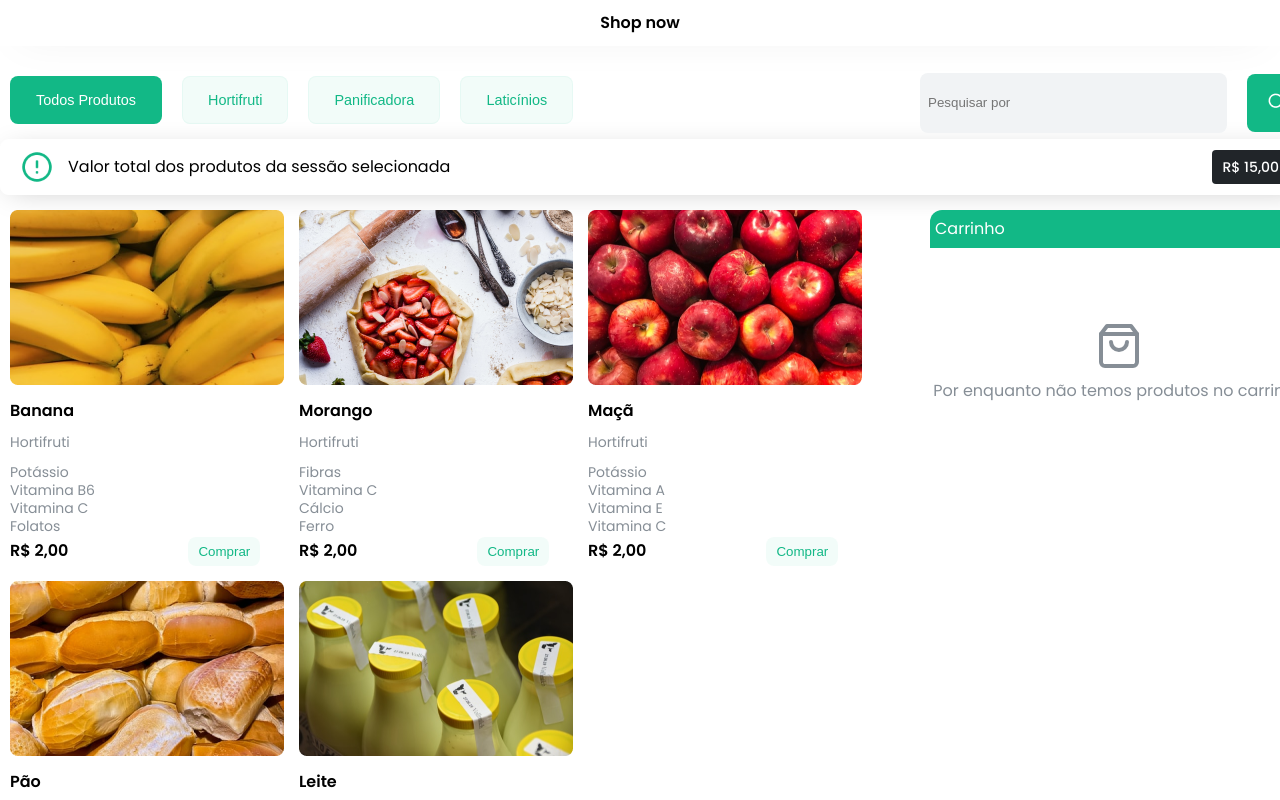
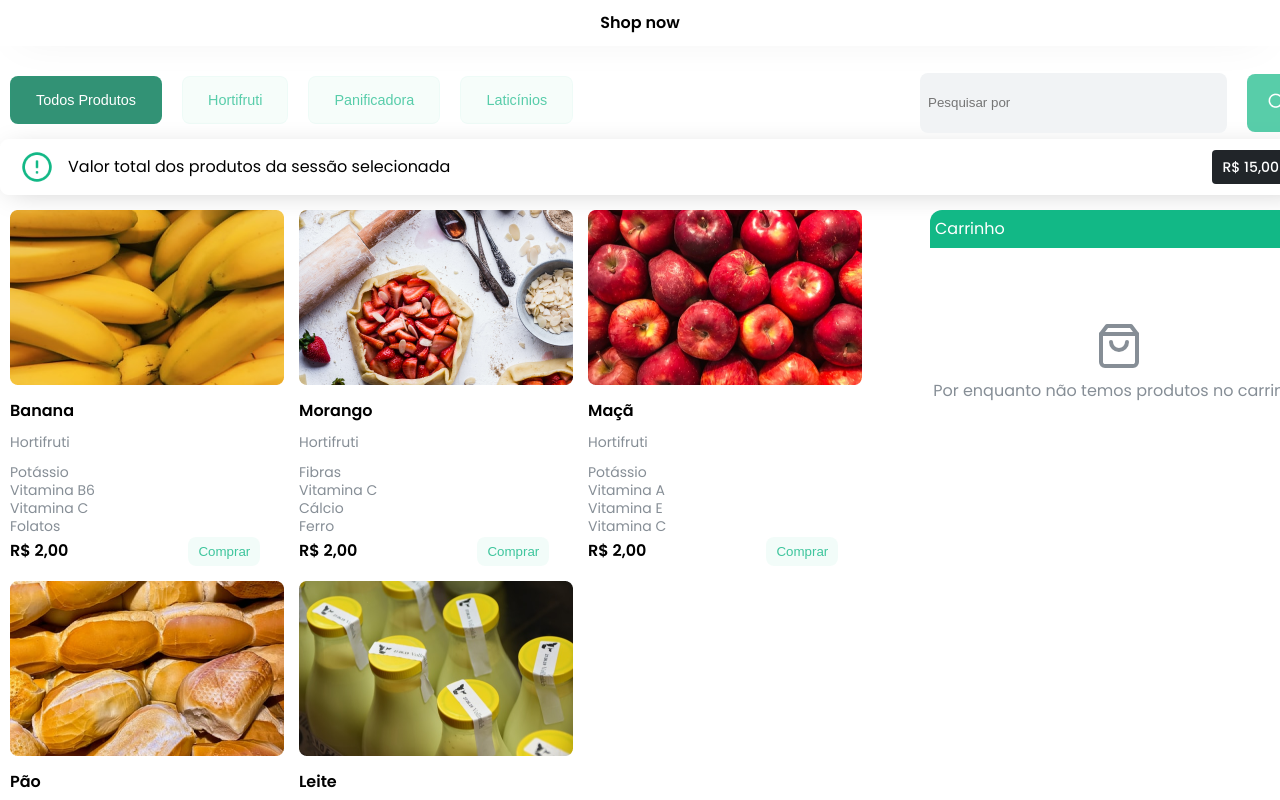
Before and after one commit to Kenzie-Academy-Brasil-Developers/entrega-lista-produtos-m2-sprint-1b-bobjoe159, a plain HTML site: page index.html in a window 1280 px wide. In both pictures the pointer is over the button "Todos Produtos". Shown: the top 800 px of the page. Drawn offline with Linux system fonts and the light colour scheme.

Commit message:
adicionado hover nos botões

```diff
--- a/src/css/style.css
+++ b/src/css/style.css
@@ -27,7 +27,16 @@ main {
 
 #botoesContainer button:first-child {
   background-color: #12b886;
-  color: white
+  color: rgb(247, 255, 250);
+  opacity: 0.8;
+  transition: 500ms;
+}
+
+#botoesContainer button:first-child:hover {
+  background-color: #329275;
+  color: #ffffff;
+  opacity: 1;
+  transition: 500ms;
 }
 
 #botoesContainer > button {
@@ -41,6 +50,13 @@ main {
   font-size: 0.9rem;
   margin-inline: 10px;
   margin-bottom: 15px;
+  opacity: 0.7;
+  transition: 500ms;
+}
+#botoesContainer > button:hover {
+  opacity: 1;
+  transition: 500ms;
+  background: rgba(18, 184, 134, 0.25);
 }
 
 .containerBuscaPorNome {
@@ -67,10 +83,14 @@ main {
   margin-inline: 10px;
   height: 58px;
   margin-top: 20px;
+  opacity: 0.7;
+  transition: 500ms;
 }
 
 .containerBuscaPorNome > button:hover {
   cursor: pointer;
+  opacity: 1;
+  transition: 500ms;
 }
 
 .vitrineContent {
@@ -102,14 +122,18 @@ main {
 .containerUl li button {
   background: rgba(18, 184, 134, 0.05);
   border: none;
-  color: rgba(18, 184, 134, 1);
+  color: rgba(18, 184, 134, 0.8);
   margin-left: 120px;
   padding: 7px 10px;
   border-radius: 8px;
+  transition: 500ms;
 }
 
 .containerUl li button:hover {
   cursor: pointer;
+  transition: 500ms;
+  background: rgba(18, 184, 134, 0.35);
+  color: rgba(18, 184, 134, 1);
 }
 
 .containerUl li span {
```
